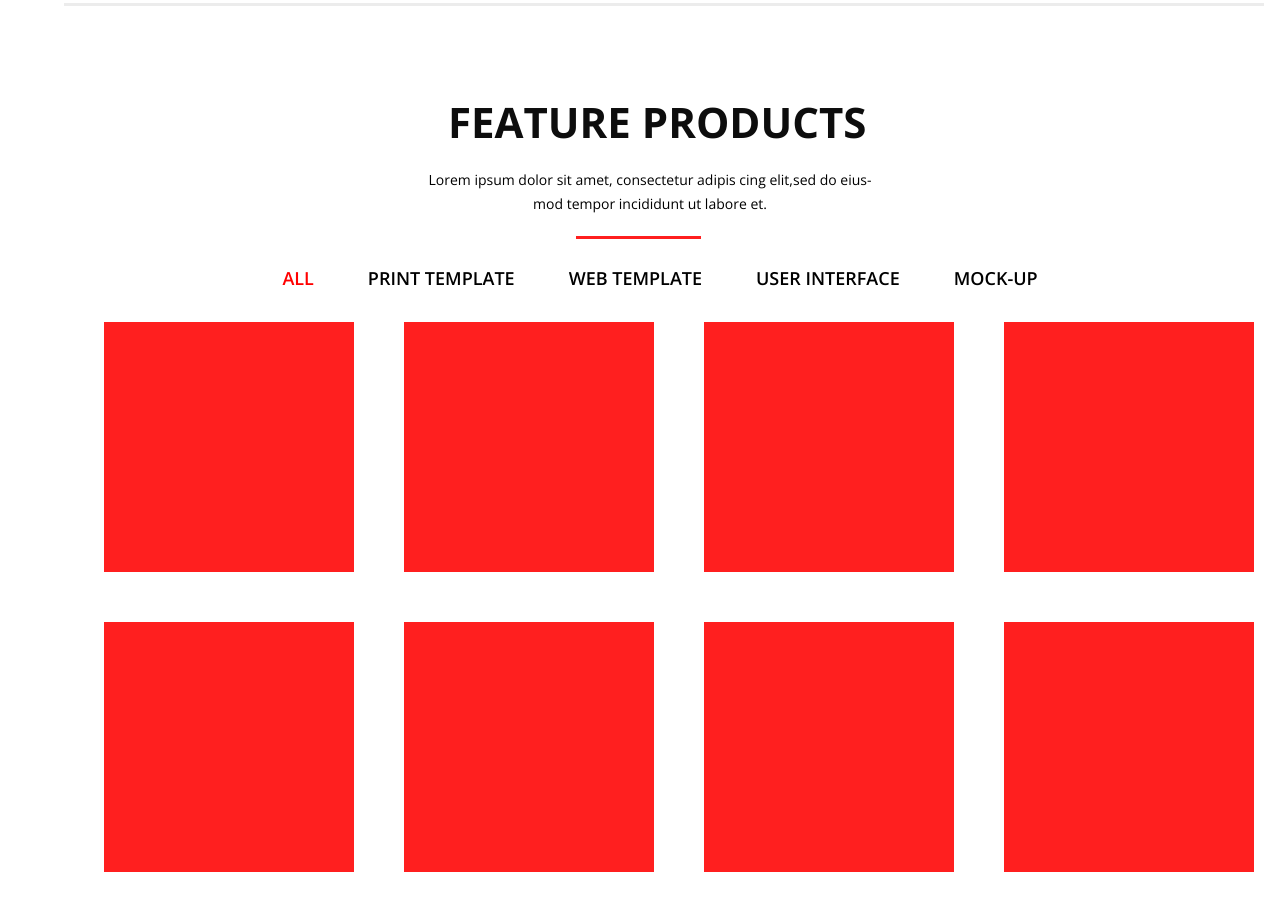
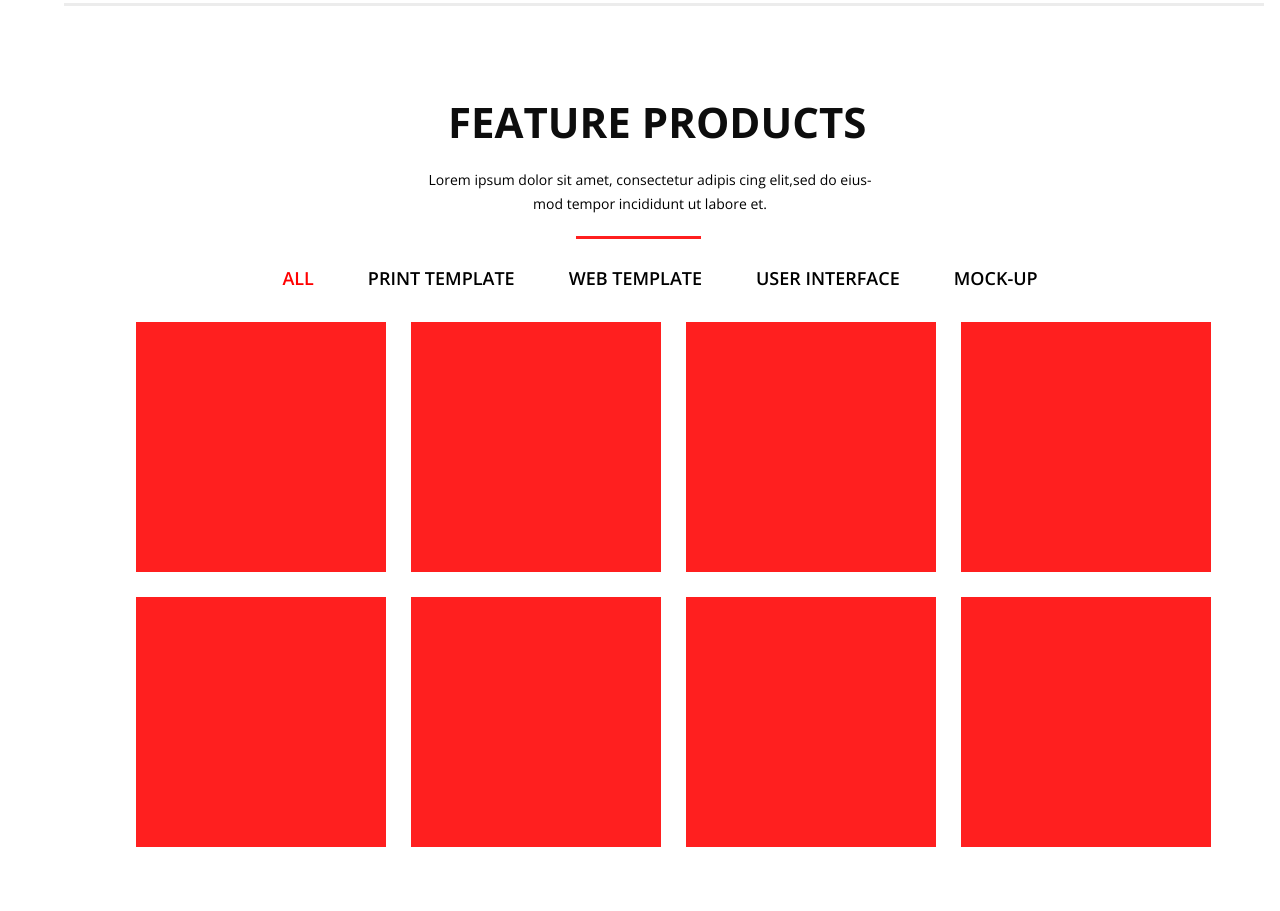
Before and after one commit to joper228/shumzzzz.github.io, a plain HTML site: page portfolio.html in a window 1280 px wide. Shown: the part 712-1623 px from the top of the page. Drawn offline with nearby package versions, Linux system fonts and the light colour scheme.

Commit message:
Add files via upload

```diff
--- a/css/main1.css
+++ b/css/main1.css
@@ -262,7 +262,7 @@ footer {
 }
 #pic1 {
 	margin:0;
-	margin-left:300px;
+	margin-left:275px;
 	margin-top:-250px;
 	width:250px;
 	height:250px;
@@ -270,7 +270,7 @@ footer {
 }
 #pic2 {
 	margin:0;
-	margin-left:600px;
+	margin-left:550px;
 	margin-top:-250px;
 	width:250px;
 	height:250px;
@@ -278,7 +278,7 @@ footer {
 }
 #pic3 {
 	margin:0;
-	margin-left:900px;
+	margin-left:825px;
 	margin-top:-250px;
 	width:250px;
 	height:250px;
@@ -286,14 +286,14 @@ footer {
 }
 #pic4 {
 	margin:0;
-	margin-top:50px;
+	margin-top:25px;
 	width:250px;
 	height:250px;
 	background-color:#ff1f1f;
 }
 #pic5 {
 	margin:0;
-	margin-left:300px;
+	margin-left:275px;
 	margin-top:-250px;
 	width:250px;
 	height:250px;
@@ -301,7 +301,7 @@ footer {
 }
 #pic6 {
 	margin:0;
-	margin-left:600px;
+	margin-left:550px;
 	margin-top:-250px;
 	width:250px;
 	height:250px;
@@ -309,14 +309,14 @@ footer {
 }
 #pic7 {
 	margin:0;
-	margin-left:900px;
+	margin-left:825px;
 	margin-top:-250px;
 	width:250px;
 	height:250px;
 	background-color:#ff1f1f;
 }
 .grid {
-	margin-left:5%;
+	margin-left:7.5%;
 	list-style-type: none;
 	position:absolute;
 }
```
